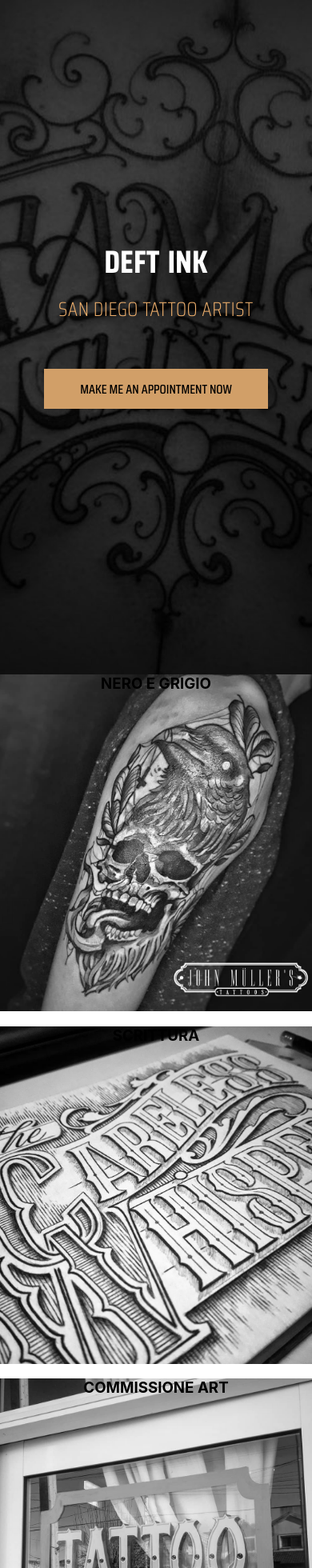
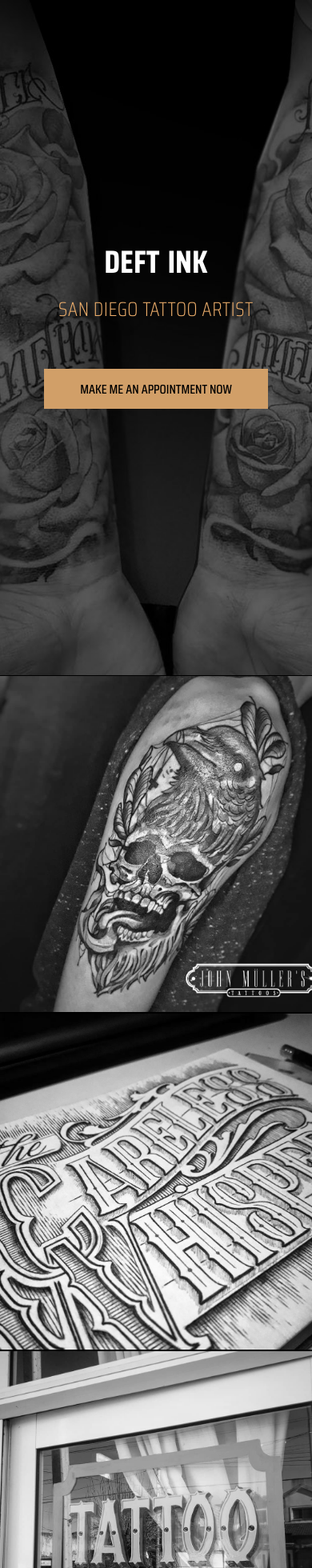
Before and after one commit to julianf97/tattooFinelli, a React (Vite) app: page / in a window 390 px wide. Shown: the top 1960 px of the page at 80% size. Built offline with nearby package versions, Linux system fonts and the light colour scheme.

Commit message:
hover secciones

```diff
--- a/src/components/Navbar/Navbar.jsx
+++ b/src/components/Navbar/Navbar.jsx
@@ -21,7 +21,7 @@ export const Navbar = ({ isPresentacionVisible }) => {
     inglesElegido,
   } = useContext(LenguajeContext);
 
-  const { handleClickOpen, handleExitNavbar } = useContext(NavbarContext);
+  const { handleClickOpen, handleExitNavbar, isOpen } = useContext(NavbarContext);
 
   const [screenWidth, setScreenWidth] = useState(window.innerWidth);
   const controls = useAnimation();
@@ -72,6 +72,7 @@ export const Navbar = ({ isPresentacionVisible }) => {
               }}
               size={30}
               color="#AF814F"
+              toggled={isOpen}
             />
           )}
           <div className="contenedorLogoDesktop"></div>
--- a/src/components/Navbar/_navbarOpen.scss
+++ b/src/components/Navbar/_navbarOpen.scss
@@ -11,7 +11,7 @@
         @media only screen and (min-width:1026px){ display: none; }
     }
     .contenedorInternoOpen{
-        @media (max-width: 600px) {width: 60%;}
+        @media (max-width: 600px) {width: 50%;}
         @media only screen and (min-width:601px) and (max-width:1025px){ width: 30%; }
         @media only screen and (min-width:1026px){ display: none; }
         background-color: rgba(0, 0, 0, 0.911);
--- a/src/components/Presentacion/Presentacion.jsx
+++ b/src/components/Presentacion/Presentacion.jsx
@@ -140,7 +140,6 @@ export const Presentacion = React.memo(
             initial={transitionsVariants.initial}
             animate={transitionsVariants.visible}
             exit={transitionsVariants.hidden}
-            style={{ display: window.innerWidth < 600 ? "none" : "block" }}
           />
         </AnimatePresence>
         <div className="contenedorTituloyBtn">
--- a/src/components/Presentacion/_presentacionMobile.scss
+++ b/src/components/Presentacion/_presentacionMobile.scss
@@ -44,10 +44,24 @@
         justify-content: center;
         align-items: center;
         z-index: 9000000;
-        background-image: url("../../../public/img/presentacion2.jpg");
         .contenedorImagen{
-          border: solid 1px red;
-          display: none !important;
+          width: 100%;
+          height: 100%;
+          overflow: hidden;
+          background-position: center;
+          background-repeat: no-repeat;
+          background-size: cover;
+          transition: background-image 1s ease-in-out;
+          display: flex;
+          justify-content: center;
+          align-items: center;
+          &.presentacion1 {
+            background-image: url("../../../public/img/presentacion1.jpg");
+          }
+
+          &.presentacion2 {
+            background-image: url("../../../public/img/presentacion2.jpg");
+          }
         }
         img {
             width: 100%;
--- a/src/components/Secciones/Secciones.jsx
+++ b/src/components/Secciones/Secciones.jsx
@@ -1,7 +1,7 @@
-import React from "react";
 import "./_seccionesMobile.scss";
 import "./_seccionesIpad.scss";
 import "./_seccionesDesktop.scss";
+
 
 export const Secciones = () => {
   return (
--- a/src/components/Secciones/_seccionesMobile.scss
+++ b/src/components/Secciones/_seccionesMobile.scss
@@ -1,43 +1,72 @@
-@media (max-width:600px){
-    .contenedorPrincipalSecciones{
+@media (max-width: 600px) {
+  .contenedorPrincipalSecciones {
     width: 100%;
     height: 150vh;
-        margin-top: -20px;
-        .secciones{
+  }
+
+  .secciones {
     width: 100%;
     height: 100%;
-            .seccion{
+    margin-top: 20px;
+    display: flex;
+    flex-direction: column;
+
+    .seccion {
       width: 100%;
       height: 33.3%;
+      border-top: solid 1px;
+      border-bottom: solid 1px;
+      display: flex;
+      align-items: center;
+      justify-content: center;
+      position: relative;
+
+      .contenedorSeccion {
+        width: 100%;
+        height: 150px;
+        h3 {
+          color: rgb(0, 0, 0);
+          font-size: 2.5rem;
+          font-weight: 800;
+          border-top: solid 1px rgb(0, 0, 0);
+          border-bottom: solid 1px rgb(0, 0, 0);
         }
-            .seccion:hover{
+      }
+
+      &:hover {
+        .contenedorSeccion h3 {
           filter: grayscale(0%);
-                transition: all 0.2s;
+          transition: filter 0.2s; /* Suaviza la transición del filtro */
         }
-            .seccion1{
-                background-image: url("../../../public/img/1.jpg");
-                background-color: #00000000;
-                background-position: center;
-                background-repeat: no-repeat;
+      }
+
+      &::before {
+        content: "";
+        position: absolute;
+        top: 0;
+        right: 0;
+        bottom: 0;
+        left: 0;
         background-size: cover;
         filter: grayscale(100%);
+        transition: filter 0.2s; /* Suaviza la transición del filtro */
       }
-            .seccion2{
+
+      &.seccion:hover::before {
+        filter: grayscale(0%);
+      }
+    }
+
+    .seccion1::before {
+      background-image: url("../../../public/img/1.jpg");
+    }
+
+    .seccion2::before {
       background-image: url("../../../public/img/2.jpg");
-                background-color: #00000000;
-                background-position: center;
-                background-repeat: no-repeat;
-                background-size: cover;
-                filter: grayscale(100%);
     }
-            .seccion3{
+
+    .seccion3::before {
       background-image: url("../../../public/img/3.jpg");
-                background-color: #00000000;
-                background-position: center;
-                background-repeat: no-repeat;
-                background-size: cover;
-                filter: grayscale(100%);
     }
   }
 }
-}
--- /dev/null
+++ b/src/pages/BlackAndGrey/BlackAndGrey.jsx
@@ -0,0 +1,6 @@
+
+export default function BlackAndGrey() {
+  return (
+    <div>BlackAndGrey</div>
+  )
+}
--- /dev/null
+++ b/src/pages/CommissionedArt/CommissionedArt.jsx
@@ -0,0 +1,6 @@
+
+export default function CommissionedArt() {
+  return (
+    <div>Commisioned Art</div>
+  )
+}
--- /dev/null
+++ b/src/pages/Lettering/Lettering.jsx
@@ -0,0 +1,6 @@
+
+export default function Lettering() {
+  return (
+    <div>Lettering</div>
+  )
+}
```
Lines whose indentation alone changed are shown as unchanged.
